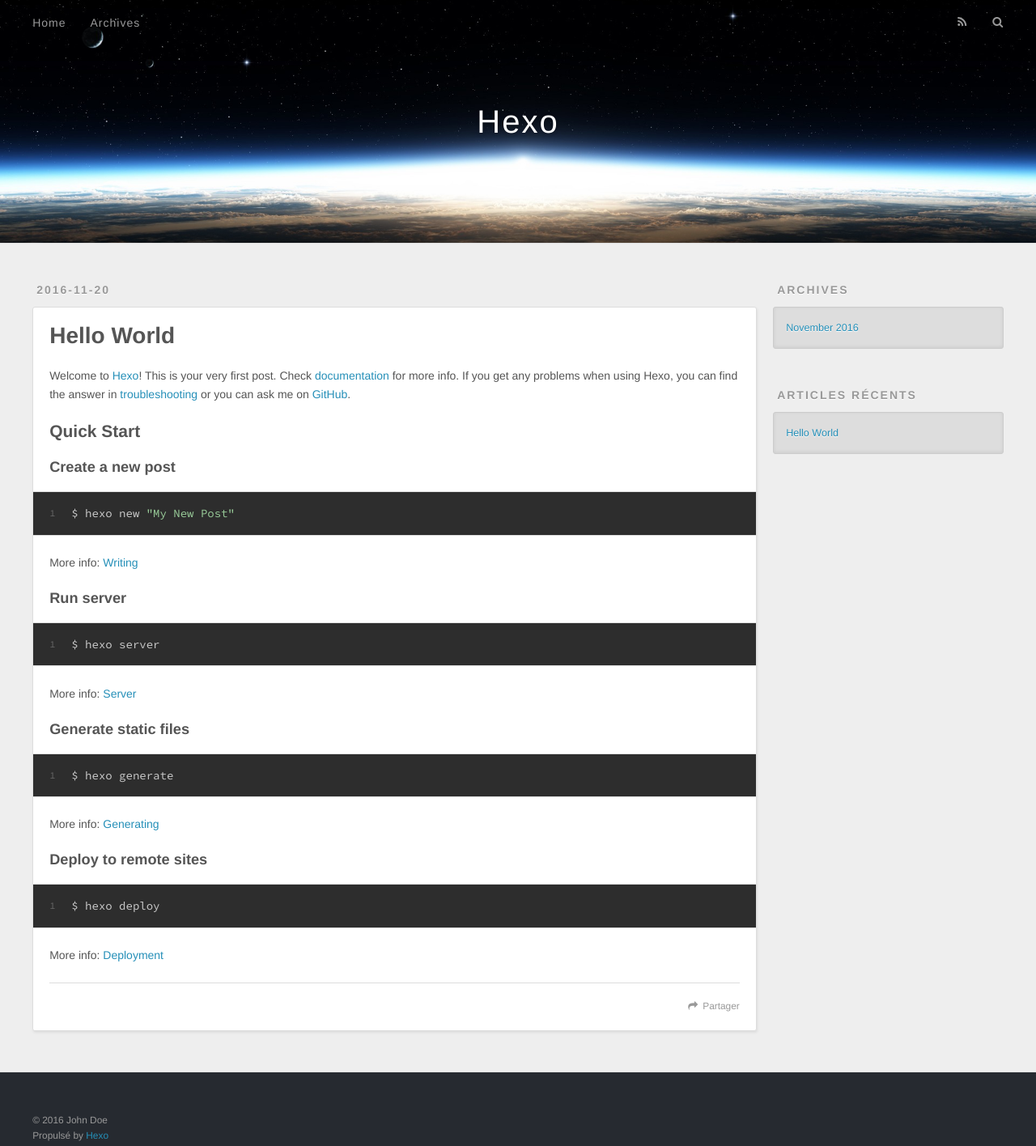
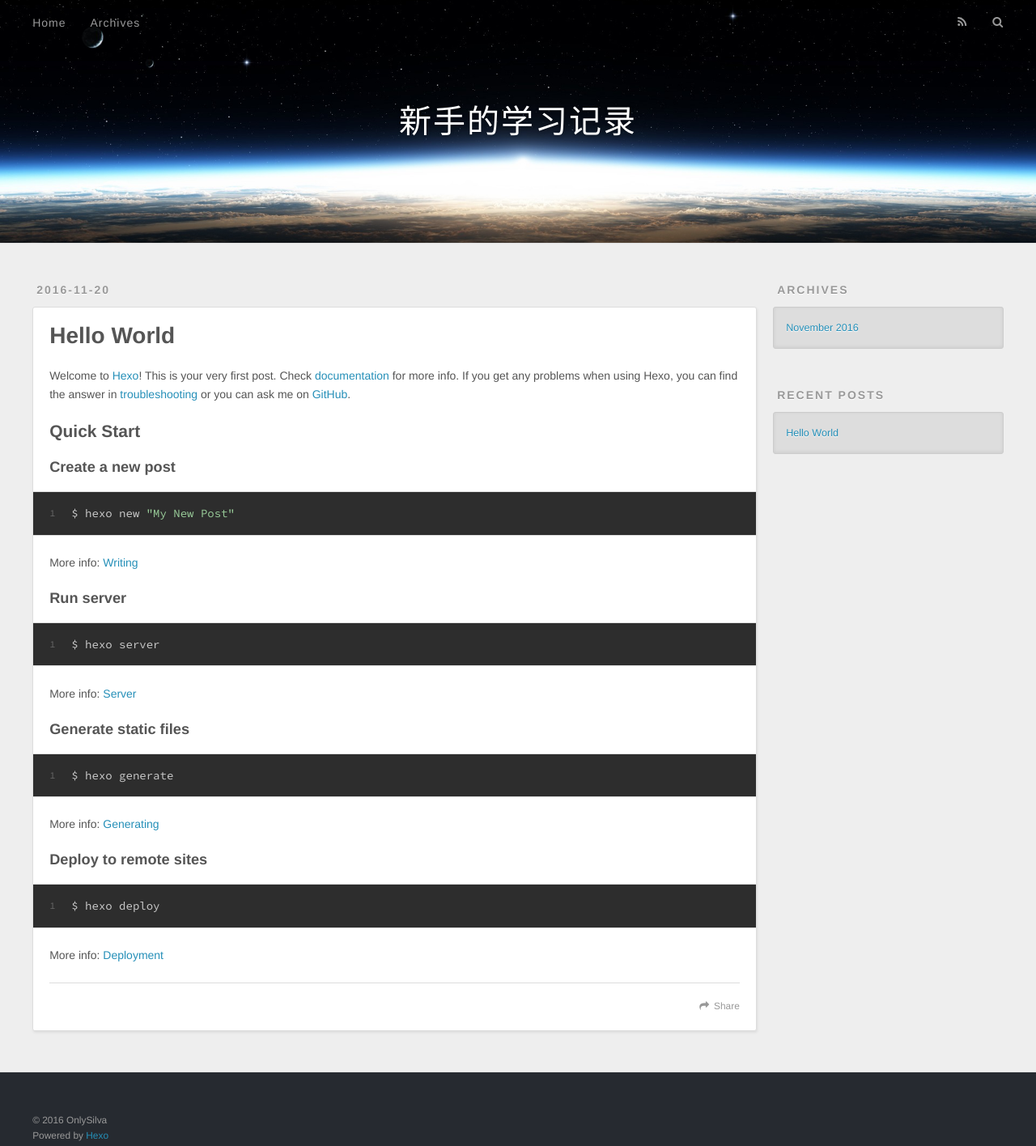
Before and after one commit to OnlySilva/OnlySilva.github.io, a plain HTML site: page index.html in a window 1280 px wide. Shown: the whole page at 81% size. Drawn offline with nearby package versions, Linux system fonts and the light colour scheme.

Commit message:
Site updated: 2016-11-20 19:06:38

```diff
--- a/index.html
+++ b/index.html
@@ -3,16 +3,16 @@
 <head>
   <meta charset="utf-8">
 
-  <title>Hexo</title>
+  <title>新手的学习记录</title>
   <meta name="viewport" content="width=device-width, initial-scale=1, maximum-scale=1">
   <meta property="og:type" content="website">
-<meta property="og:title" content="Hexo">
+<meta property="og:title" content="新手的学习记录">
 <meta property="og:url" content="http://yoursite.com/index.html">
-<meta property="og:site_name" content="Hexo">
+<meta property="og:site_name" content="新手的学习记录">
 <meta name="twitter:card" content="summary">
-<meta name="twitter:title" content="Hexo">
+<meta name="twitter:title" content="新手的学习记录">
 
-    <link rel="alternate" href="/atom.xml" title="Hexo" type="application/atom+xml">
+    <link rel="alternate" href="/atom.xml" title="新手的学习记录" type="application/atom+xml">
 
 
     <link rel="icon" href="/favicon.png">
@@ -33,7 +33,7 @@
   <div id="header-outer" class="outer">
     <div id="header-title" class="inner">
       <h1 id="logo-wrap">
-        <a href="/" id="logo">Hexo</a>
+        <a href="/" id="logo">新手的学习记录</a>
       </h1>
 
     </div>
@@ -48,9 +48,9 @@
       </nav>
       <nav id="sub-nav">
 
-          <a id="nav-rss-link" class="nav-icon" href="/atom.xml" title="Flux RSS"></a>
+          <a id="nav-rss-link" class="nav-icon" href="/atom.xml" title="RSS Feed"></a>
 
-        <a id="nav-search-btn" class="nav-icon" title="Rechercher"></a>
+        <a id="nav-search-btn" class="nav-icon" title="Search"></a>
       </nav>
       <div id="search-form-wrap">
         <form action="//google.com/search" method="get" accept-charset="UTF-8" class="search-form"><input type="search" name="q" results="0" class="search-form-input" placeholder="Search"><button type="submit" class="search-form-submit">&#xF002;</button><input type="hidden" name="sitesearch" value="http://yoursite.com"></form>
@@ -96,7 +96,7 @@
 
     </div>
     <footer class="article-footer">
-      <a data-url="http://yoursite.com/2016/11/20/hello-world/" data-id="civqj2h8a0000ocwh0f1vknzm" class="article-share-link">Partager</a>
+      <a data-url="http://yoursite.com/2016/11/20/hello-world/" data-id="civqjg56f000068whievy4ybq" class="article-share-link">Share</a>
 
 
     </footer>
@@ -131,7 +131,7 @@
 
 
   <div class="widget-wrap">
-    <h3 class="widget-title">Articles récents</h3>
+    <h3 class="widget-title">Recent Posts</h3>
     <div class="widget">
       <ul>
 
@@ -151,8 +151,8 @@
 
   <div class="outer">
     <div id="footer-info" class="inner">
-      &copy; 2016 John Doe<br>
-      Propulsé by <a href="http://hexo.io/" target="_blank">Hexo</a>
+      &copy; 2016 OnlySilva<br>
+      Powered by <a href="http://hexo.io/" target="_blank">Hexo</a>
     </div>
   </div>
 </footer>
```
Also changed, not shown: 2016/11/20/hello-world/index.html (+10 -10 lines), archives/2016/11/index.html (+11 -11 lines), archives/2016/index.html (+11 -11 lines), archives/index.html (+11 -11 lines).
